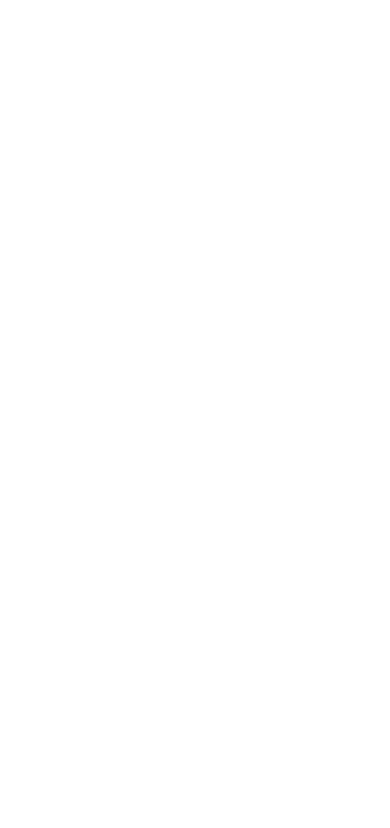
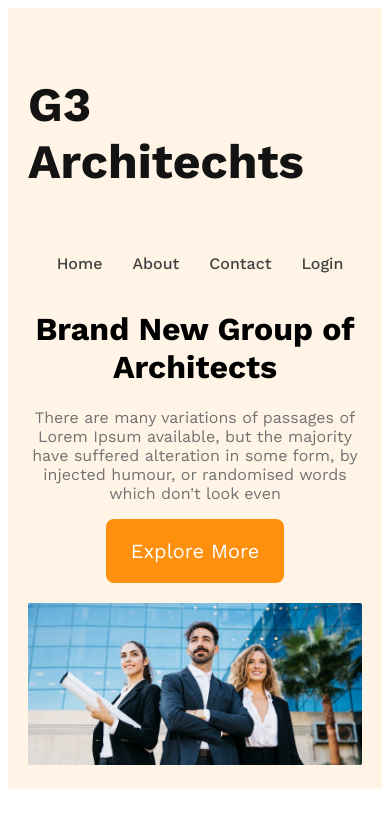
Before and after one commit to Arafat-Hosssain/g3-architects-website, a plain HTML site: page index.html in a window 390 px wide. Drawn offline with nearby package versions, Linux system fonts and the light colour scheme.

Commit message:
finised the header section and made it responsive

```diff
--- a/index.html
+++ b/index.html
@@ -7,5 +7,33 @@
       <title>G3 Architect</title>
       <link rel="stylesheet" href="styles/architect.css" />
    </head>
-   <body></body>
+   <body>
+      <header>
+         <nav>
+            <h3 class="nav-title">G3 Architechts</h3>
+            <ul>
+              <li><a href="">Home</a></li>
+              <li><a href="">About</a></li>
+              <li><a href="">Contact</a></li>
+              <li><a href="">Login</a></li>
+            </ul>
+         </nav>
+
+         <div class="banner">
+            <div class="banner-content">
+               <h1 banner-title>Brand New Group of Architects</h1>
+            <p class="banner-description">There are many variations of passages of Lorem Ipsum available, but the majority have suffered alteration in some form, by injected humour, or randomised words which don't look even</p>
+            <button class="btn-primary">Explore More</button>
+            </div>
+            <img src="/images/banner.png" alt="">
+         </div>
+
+      </header>
+      <main>
+
+      </main>
+      <footer>
+
+      </footer>
+   </body>
 </html>
--- a/styles/architect.css
+++ b/styles/architect.css
@@ -0,0 +1,98 @@
+@import url("https://fonts.googleapis.com/css2?family=Work+Sans:ital,wght@0,400;0,500;0,600;0,700;0,800;1,400;1,700;1,800&display=swap");
+
+
+/* shared styles*/
+
+* {
+   font-family: "Work Sans", sans-serif;
+}
+
+.btn-primary{
+   border-radius: 8px;
+   color: #fff;
+   font-size: 1.25rem;
+   background: #FF900E;
+   padding: 20px 25px;
+   cursor: pointer;
+   border: 0;
+
+
+}
+
+/* Header styles */
+
+header {
+   background: rgba(255, 144, 14, 0.1);
+   padding: 50px 240px;
+}
+nav {
+   display: flex;
+   justify-content: space-between;
+   align-items: center;
+}
+
+.nav-title {
+   font-size: 3rem;
+   font-weight: 700;
+   color: #131313;
+}
+
+nav > ul {
+   display: flex;
+}
+nav li {
+   list-style: none;
+   margin-right: 30px;
+   font-weight: 500;
+   font-size: 1rem;
+}
+
+nav li a {
+   text-decoration: none;
+   color: #424242;
+}
+
+/* banner  styles */
+.banner-content{
+   max-width: 800px;
+   text-align: center;
+   margin: 0 auto;
+
+}
+
+.banner-title{
+   font-size: 4rem;
+   font-weight: 700;
+   color: #131313;
+}
+
+.banner-description{
+   color: #727272;
+}
+
+.banner img{
+   margin-top: 20px;
+   width: 100%;
+
+}
+
+/* Responsive Media Quries */
+/* Mobile Devices */
+@media screen and (max-width: 576px) {
+
+   header{
+      padding: 20px;
+   }
+   nav {
+      flex-direction: column;
+   }
+   /* Tablet or medium devices  */
+   @media screen and (min-width:576) and (max-width: 960px){
+      header{
+         padding: 20px;
+      }
+      nav{
+         flex-direction: column;
+      }
+   }
+}
```
Also changed, not shown: 2 other files.
